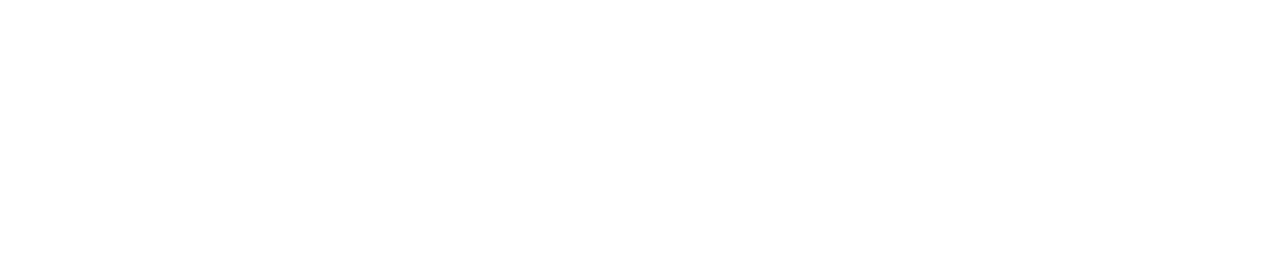
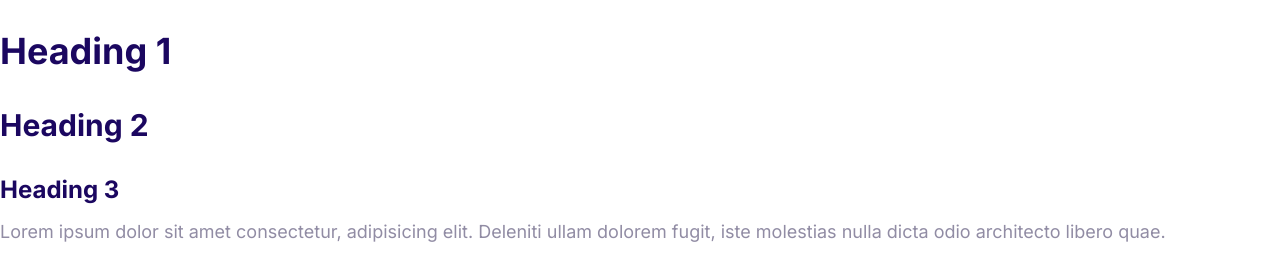
Before and after one commit to abdullaalsabti/Project-1-AASH, a plain HTML site: page index.html in a window 1280 px wide. Drawn offline with Linux system fonts and the light colour scheme.

Commit message:
define font styles

```diff
--- a/CSS/styles.css
+++ b/CSS/styles.css
@@ -5,6 +5,46 @@
     --primary-color: #2584ff;
     --secondary-color: #00d9ff;
     --accent-color: #ff3400;
-    --heading-color: 1b0760;
+    --heading-color: #1b0760;
     --body-color: #918ca4;
 }
+html{
+    font-size: 62.5%; /*10 pixels*/
+}
+body{
+    font-family: "Inter", Arial, Helvetica, sans-serif;
+    color: var(--body-color);
+    font-size: 2.4rem;
+    line-height: 1.5;
+}
+h1, h2, h3{
+    color: var(--heading-color);
+    margin-bottom: 1rem;
+}
+h1{
+    font-size: 7rem;
+}
+h2{
+    font-size: 4rem;
+}
+h3{
+    font-size: 3rem;
+
+}
+p{
+    margin-top: 0%;
+}
+@media screen and (min-width: 1024px){
+    body{
+        font-size: 1.8rem;
+    }
+    h1{
+        font-size: 8rem;
+    }
+    h2{
+        font-size: 3rem;
+    }
+    h3{
+        font-size: 2.4rem;
+    }
+}
--- a/index.html
+++ b/index.html
@@ -1,14 +1,26 @@
 <!DOCTYPE html>
 <html lang="en">
-<head>
-    <meta charset="UTF-8">
-    <meta http-equiv="X-UA-Compatible" content="IE=edge">
-    <meta name="viewport" content="width=device-width, initial-scale=1.0">
-    <link rel="stylesheet" href="/CSS/styles.css">
-    <link rel="stylesheet" href="/CSS/normalize.css">
+  <head>
+    <meta charset="UTF-8" />
+    <meta http-equiv="X-UA-Compatible" content="IE=edge" />
+    <meta name="viewport" content="width=device-width, initial-scale=1.0" />
+    <link rel="stylesheet" href="/CSS/styles.css" />
+    <link rel="stylesheet" href="/CSS/normalize.css" />
+    <link rel="preconnect" href="https://fonts.googleapis.com" />
+    <link rel="preconnect" href="https://fonts.gstatic.com" crossorigin />
+    <link
+      href="https://fonts.googleapis.com/css2?family=Inter:wght@400;700&display=swap"
+      rel="stylesheet"
+    />
     <title>Sabtify</title>
-</head>
-<body>
-
-</body>
+  </head>
+  <body>
+    <h1>Heading 1</h1>
+    <h2>Heading 2</h2>
+    <h3>Heading 3</h3>
+    <p>
+      Lorem ipsum dolor sit amet consectetur, adipisicing elit. Deleniti ullam
+      dolorem fugit, iste molestias nulla dicta odio architecto libero quae.
+    </p>
+  </body>
 </html>
```
